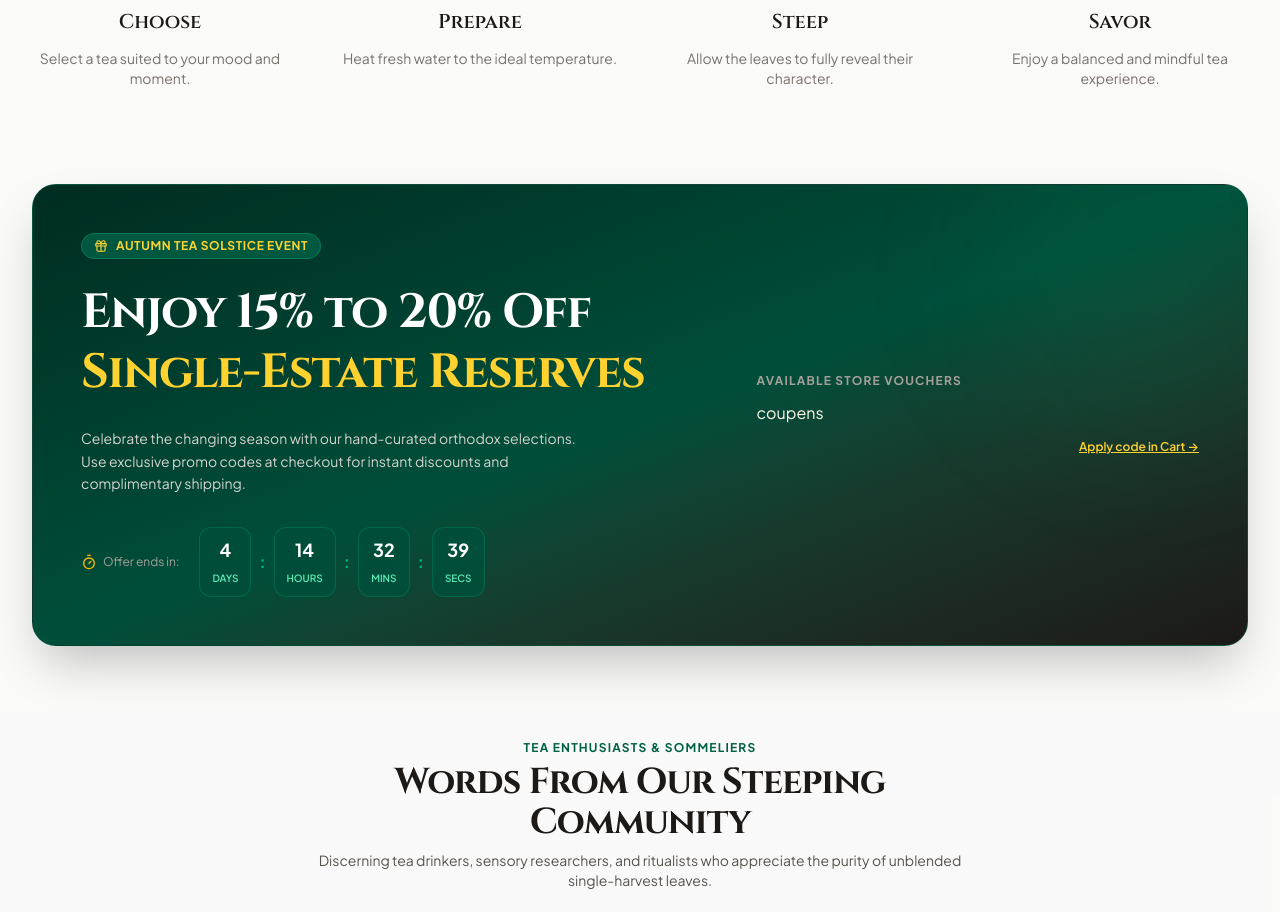
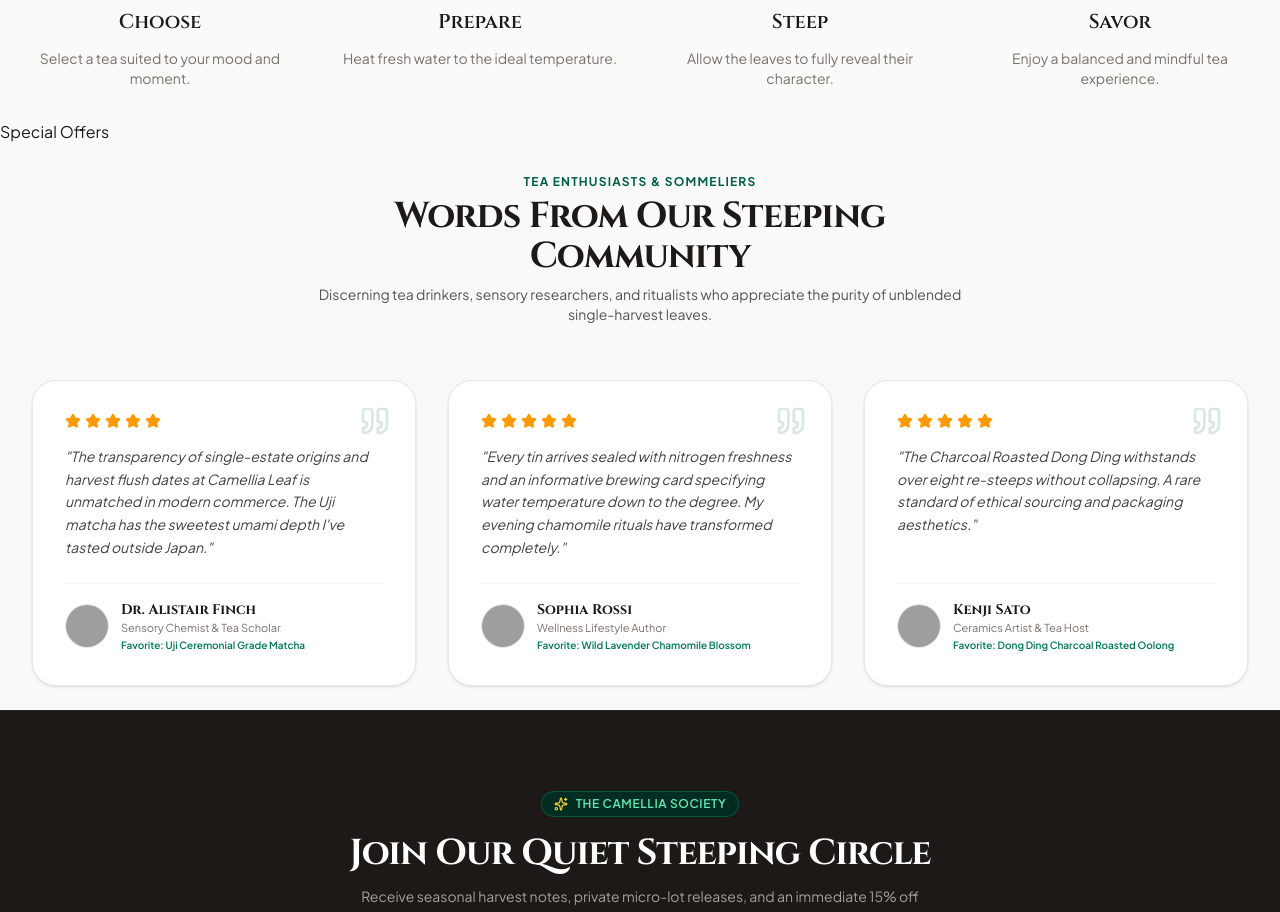
Before and after one commit to wdvaibhav15/TeaShop, a React (Vite) app in the folder client/: page / in a window 1280 px wide. Shown: the part 2000-2912 px from the top of the page. Built offline with nearby package versions, Linux system fonts and the light colour scheme; no server answers; grey boxes are pictures that could not be loaded.

Commit message:
special offer section

```diff
--- a/client/src/components/SpecialOffersSection.jsx
+++ b/client/src/components/SpecialOffersSection.jsx
@@ -1,119 +1,11 @@
-import React, { useState, useEffect } from "react";
-import { Link } from "react-router-dom";
-import { Tag, Copy, Check, Gift, Timer, Sparkles } from "lucide-react";
+import React from 'react'
 
-
-const SpecialOffersSection =() => {
-
-  const [copiedCode, setCopiedCode] = useState(null);
-
-  // Simple countdown timer for Autumn Tea Sale
-  const [timeLeft, setTimeLeft] = useState({
-    days: 4,
-    hours: 14,
-    minutes: 32,
-    seconds: 45,
-  });
-
-  useEffect(() => {
-    const timer = setInterval(() => {
-      setTimeLeft((prev) => {
-        if (prev.seconds > 0) {
-          return { ...prev, seconds: prev.seconds - 1 };
-        }
-        if (prev.minutes > 0) {
-          return { ...prev, minutes: prev.minutes - 1, seconds: 59 };
-        }
-        if (prev.hours > 0) {
-          return { ...prev, hours: prev.hours - 1, minutes: 59, seconds: 59 };
-        }
-        return prev;
-      });
-    }, 1000);
-    return () => clearInterval(timer);
-  }, []);
-
-  const copyCode = (code) => {
-    navigator.clipboard.writeText(code);
-    setCopiedCode(code);
-    showToast(`Coupon "${code}" copied to clipboard!`);
-    setTimeout(() => setCopiedCode(null), 2500);
-  };
-
+const SpecialOffersSection = () => {
   return (
-    <section className="py-16 max-w-7xl mx-auto px-4 sm:px-6 lg:px-8">
-      <div className="relative rounded-3xl overflow-hidden bg-gradient-to-br from-emerald-950 via-emerald-900 to-stone-900 text-amber-50 p-8 sm:p-12 shadow-2xl border border-emerald-800/40">
-        {/* Background botanical subtle circles */}
-        <div className="absolute top-0 right-0 -mr-16 -mt-16 w-80 h-80 bg-emerald-600/10 rounded-full blur-3xl pointer-events-none" />
-
-        <div className="relative z-10 grid grid-cols-1 lg:grid-cols-12 gap-10 items-center">
-          {/* Left Text and Timer */}
-          <div className="lg:col-span-7 space-y-6">
-            <div className="inline-flex items-center gap-2 px-3 py-1 rounded-full bg-emerald-800/80 text-amber-300 text-xs font-bold uppercase tracking-wider border border-emerald-700">
-              <Gift className="w-3.5 h-3.5" />
-              <span>Autumn Tea Solstice Event</span>
-            </div>
-
-            <h2 className="font-serif-tea text-3xl sm:text-4xl lg:text-5xl font-bold tracking-tight text-white leading-tight">
-              Enjoy 15% to 20% Off <br />
-              <span className="text-amber-300">Single-Estate Reserves</span>
-            </h2>
-
-            <p className="text-stone-300 text-sm max-w-lg leading-relaxed">
-              Celebrate the changing season with our hand-curated orthodox selections. Use exclusive promo codes at checkout for instant discounts and complimentary shipping.
-            </p>
-
-            {/* Countdown Blocks */}
-            <div className="flex items-center gap-3 pt-2">
-              <div className="flex items-center gap-1.5 text-xs text-stone-400 mr-2">
-                <Timer className="w-4 h-4 text-amber-400" />
-                <span>Offer ends in:</span>
-              </div>
-              <div className="flex items-center gap-2 text-center">
-                <div className="bg-emerald-900/90 border border-emerald-700/60 rounded-xl px-3 py-2 min-w-[52px]">
-                  <span className="text-lg font-bold text-white block">{timeLeft.days}</span>
-                  <span className="text-[10px] text-emerald-300 uppercase font-semibold">Days</span>
-                </div>
-                <span className="text-emerald-500 font-bold">:</span>
-                <div className="bg-emerald-900/90 border border-emerald-700/60 rounded-xl px-3 py-2 min-w-[52px]">
-                  <span className="text-lg font-bold text-white block">{timeLeft.hours}</span>
-                  <span className="text-[10px] text-emerald-300 uppercase font-semibold">Hours</span>
-                </div>
-                <span className="text-emerald-500 font-bold">:</span>
-                <div className="bg-emerald-900/90 border border-emerald-700/60 rounded-xl px-3 py-2 min-w-[52px]">
-                  <span className="text-lg font-bold text-white block">{timeLeft.minutes}</span>
-                  <span className="text-[10px] text-emerald-300 uppercase font-semibold">Mins</span>
-                </div>
-                <span className="text-emerald-500 font-bold">:</span>
-                <div className="bg-emerald-900/90 border border-emerald-700/60 rounded-xl px-3 py-2 min-w-[52px]">
-                  <span className="text-lg font-bold text-white block">{timeLeft.seconds}</span>
-                  <span className="text-[10px] text-emerald-300 uppercase font-semibold">Secs</span>
-                </div>
-              </div>
-            </div>
-          </div>
-
-          {/* Right Coupon Cards */}
-          <div className="lg:col-span-5 space-y-3">
-            <h4 className="text-xs uppercase tracking-widest text-stone-400 font-bold">
-              Available Store Vouchers
-            </h4>
-
-            coupens
-
-            <div className="text-right pt-2">
-              <Link
-                to="/menu"
-                className="inline-flex items-center gap-1.5 text-xs font-semibold text-amber-300 hover:text-amber-200 underline"
-              >
-                Apply code in Cart &rarr;
-              </Link>
-            </div>
-          </div>
-        </div>
-      </div>
-    </section>
-  );
+    <div>
+      <p>Special Offers</p>
+    </div>
+  )
 }
 
-export default SpecialOffersSection;
+export default SpecialOffersSection
```
